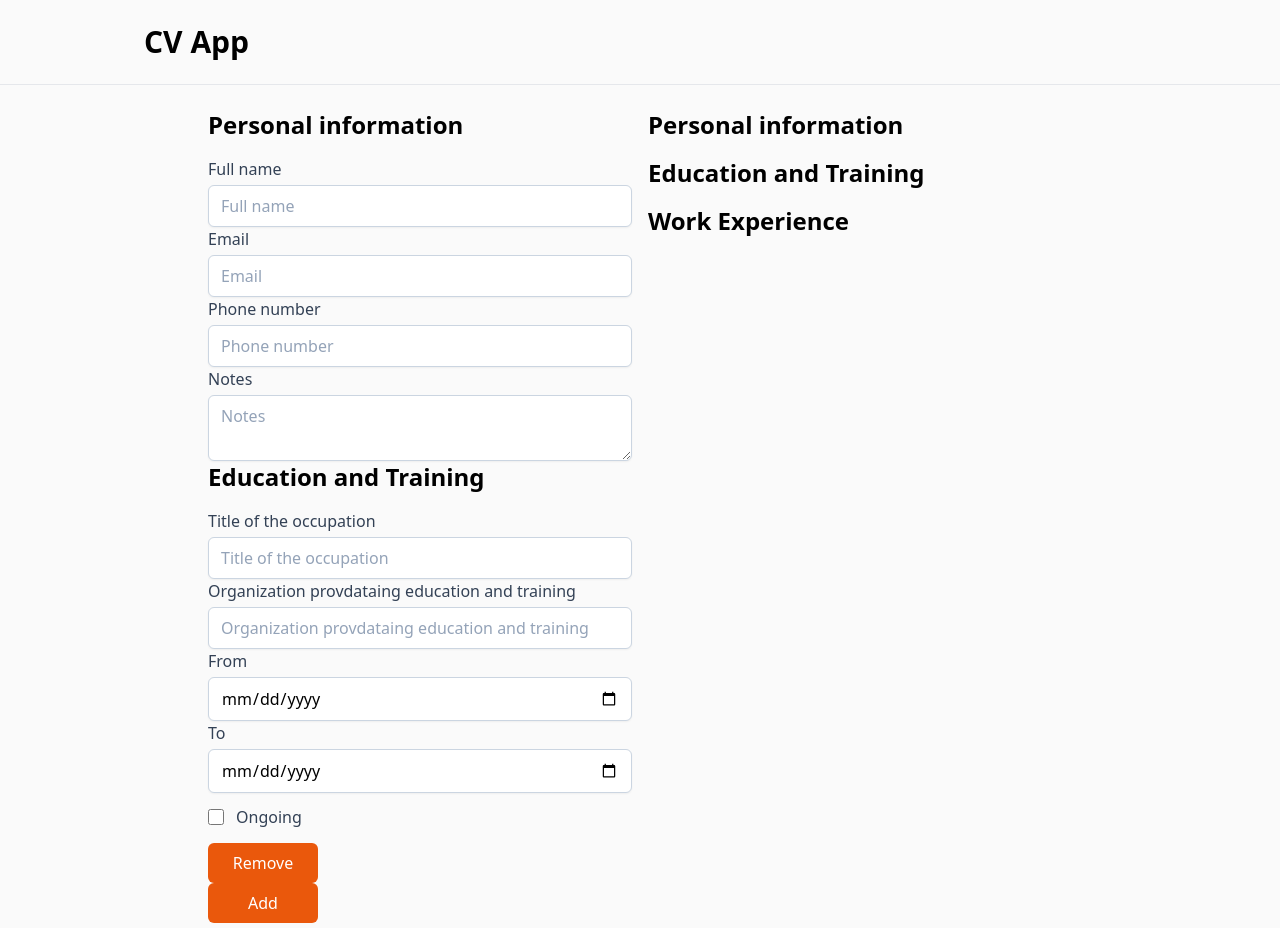
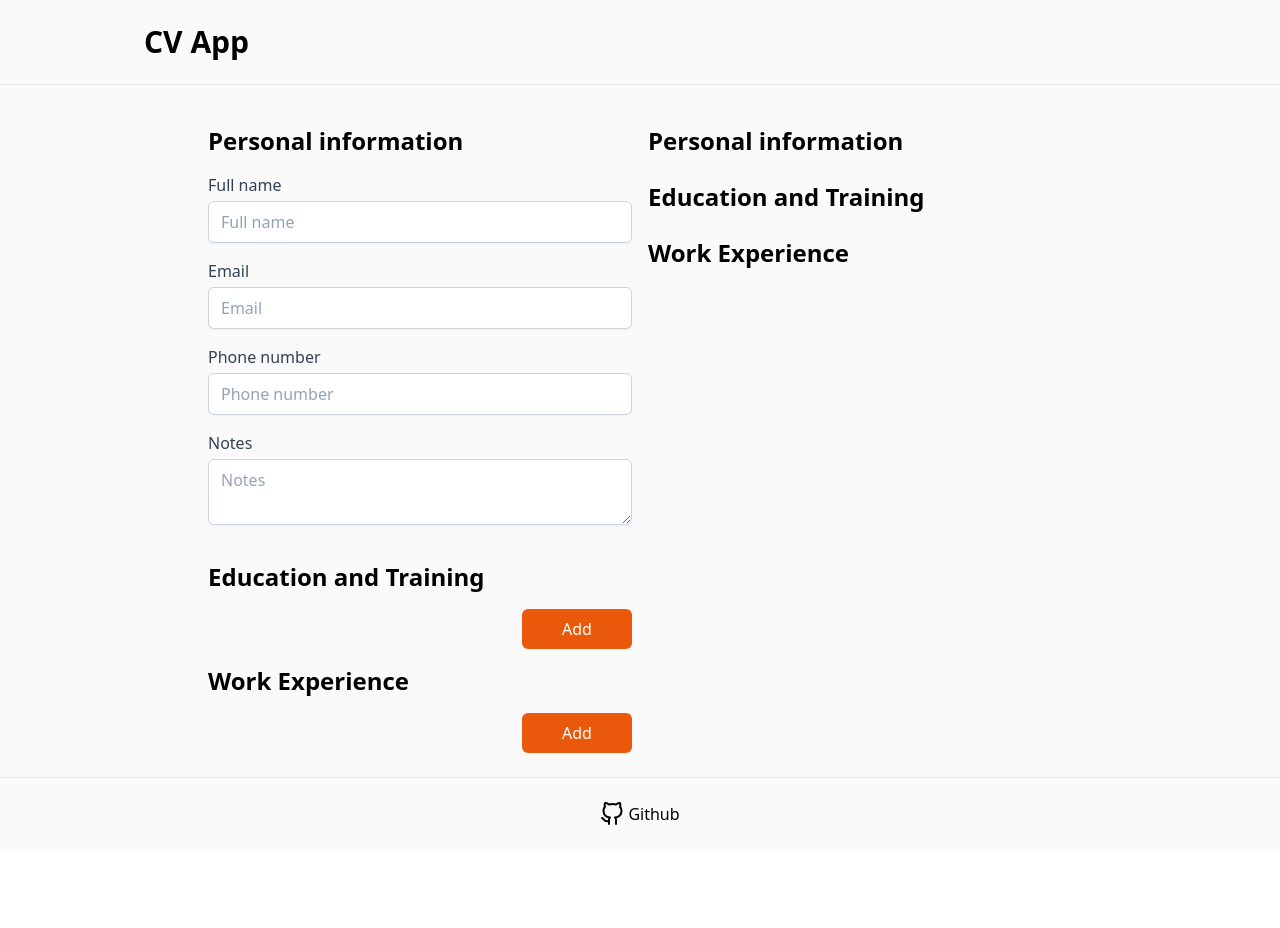
Before and after one commit to greqov/odin-cv-app, a React app: page / in a window 1280 px wide. Shown: the top 928 px of the page. After the commit the page ends 850 px from the top, so only its background shows below. Built offline with nearby package versions, Linux system fonts and the light colour scheme.

Commit message:
Fix alingment between elements

```diff
--- a/src/js/components/Main.js
+++ b/src/js/components/Main.js
@@ -38,8 +38,8 @@ export default class Main extends Component {
           notes: '',
         },
       ],
-      education: [createEducationItem()],
-      work: [createWorkItem()],
+      education: [],
+      work: [],
     };
 
     this.handleChange = this.handleChange.bind(this);
@@ -82,14 +82,17 @@ export default class Main extends Component {
       };
 
       return (
-        <div key={0}>
+        <div key={0} className="pb-1">
+          <div className="mb-4">
             <Input
               label="Full name"
               name="fullname"
               value={fullname}
               handleChange={(e) => this.handleChange(e, data)}
             />
+          </div>
 
+          <div className="mb-4">
             <Input
               label="Email"
               name="email"
@@ -97,20 +100,25 @@ export default class Main extends Component {
               value={email}
               handleChange={(e) => this.handleChange(e, data)}
             />
+          </div>
 
+          <div className="mb-4">
             <Input
               label="Phone number"
               name="phone"
               value={phone}
               handleChange={(e) => this.handleChange(e, data)}
             />
+          </div>
 
+          <div className="mb-4">
             <Textarea
               label="Notes"
               name="notes"
               value={notes}
               handleChange={(e) => this.handleChange(e, data)}
             />
+          </div>
         </div>
       );
     });
@@ -123,21 +131,26 @@ export default class Main extends Component {
       };
 
       return (
-        <div key={id}>
+        <div key={id} className="pb-4">
+          <div className="mb-4">
             <Input
               label="Title of the occupation"
               name="occupation"
               value={occupation}
               handleChange={(e) => this.handleChange(e, data)}
             />
+          </div>
 
+          <div className="mb-4">
             <Input
               label="Organization provdataing education and training"
               name="organization"
               value={organization}
               handleChange={(e) => this.handleChange(e, data)}
             />
+          </div>
 
+          <div className="mb-4">
             <Input
               label="From"
               type="date"
@@ -145,7 +158,9 @@ export default class Main extends Component {
               value={from}
               handleChange={(e) => this.handleChange(e, data)}
             />
+          </div>
 
+          <div className="mb-4">
             <Input
               label="To"
               type="date"
@@ -153,13 +168,16 @@ export default class Main extends Component {
               value={to}
               handleChange={(e) => this.handleChange(e, data)}
             />
+          </div>
 
+          <div className="mb-4">
             <Checkbox
               label="Ongoing"
               name="ongoing"
               checked={ongoing}
               handleChange={(e) => this.handleChange(e, data)}
             />
+          </div>
 
           <Button label="Remove" handleClick={(e) => this.removeItem(e, data)} />
         </div>
@@ -174,21 +192,26 @@ export default class Main extends Component {
       };
 
       return (
-        <div key={id}>
+        <div key={id} className="pb-4">
+          <div className="mb-4">
             <Input
               label="Title of the occupation"
               name="occupation"
               value={occupation}
               handleChange={(e) => this.handleChange(e, data)}
             />
+          </div>
 
+          <div className="mb-4">
             <Input
               label="Employer"
               name="employer"
               value={employer}
               handleChange={(e) => this.handleChange(e, data)}
             />
+          </div>
 
+          <div className="mb-4">
             <Input
               label="From"
               type="date"
@@ -196,7 +219,9 @@ export default class Main extends Component {
               value={from}
               handleChange={(e) => this.handleChange(e, data)}
             />
+          </div>
 
+          <div className="mb-4">
             <Input
               label="To"
               type="date"
@@ -204,20 +229,25 @@ export default class Main extends Component {
               value={to}
               handleChange={(e) => this.handleChange(e, data)}
             />
+          </div>
 
+          <div className="mb-4">
             <Checkbox
               label="Ongoing"
               name="ongoing"
               checked={ongoing}
               handleChange={(e) => this.handleChange(e, data)}
             />
+          </div>
 
+          <div className="mb-4">
             <Textarea
               label="Main activities and responsibilities"
               name="notes"
               value={notes}
               handleChange={(e) => this.handleChange(e, data)}
             />
+          </div>
 
           <Button label="Remove" handleClick={(e) => this.removeItem(e, data)} />
         </div>
@@ -228,24 +258,28 @@ export default class Main extends Component {
       <main className="js-main container max-w-4xl mx-auto mb-6 px-4">
         <div className="grid gap-4 grid-cols-2">
           <div>
-            <h2 className="block mb-4 text-2xl font-bold">Personal information</h2>
+            <h2 className="block my-4 text-2xl font-bold">Personal information</h2>
 
             {personalFields}
 
-            <h2 className="block mb-4 text-2xl font-bold">Education and Training</h2>
+            <h2 className="block my-4 text-2xl font-bold">Education and Training</h2>
 
             {educationFields}
 
+            <div className="text-right">
               <Button
                 label="Add"
                 handleClick={() => this.addItem('education', createEducationItem)}
               />
+            </div>
 
-            <h2 className="block mb-4 text-2xl font-bold">Work Experience</h2>
+            <h2 className="block my-4 text-2xl font-bold">Work Experience</h2>
 
             {workFields}
 
+            <div className="text-right">
               <Button label="Add" handleClick={() => this.addItem('work', createWorkItem)} />
+            </div>
           </div>
 
           <Preview data={this.state} />
--- a/src/js/components/Preview.js
+++ b/src/js/components/Preview.js
@@ -8,14 +8,14 @@ export default class Preview extends Component {
 
     return (
       <div>
-        <h2 className="block mb-4 text-2xl font-bold">Personal information</h2>
+        <h2 className="block my-4 text-2xl font-bold">Personal information</h2>
 
         <Info label="Full name" value={personalData.fullname} />
         <Info label="Email" value={personalData.email} />
         <Info label="Phone" value={personalData.phone} />
         <Info label="Notes name" value={personalData.notes} />
 
-        <h2 className="block mb-4 text-2xl font-bold">Education and Training</h2>
+        <h2 className="block my-4 pt-2 text-2xl font-bold">Education and Training</h2>
 
         {data.education.map((item) => {
           const { id, occupation, organization, from, to, ongoing } = item;
@@ -29,7 +29,7 @@ export default class Preview extends Component {
           );
         })}
 
-        <h2 className="block mb-4 text-2xl font-bold">Work Experience</h2>
+        <h2 className="block my-4 pt-2 text-2xl font-bold">Work Experience</h2>
 
         {data.work.map((item) => {
           const { id, occupation, employer, from, to, ongoing, notes } = item;
--- a/src/js/components/form/Checkbox.js
+++ b/src/js/components/form/Checkbox.js
@@ -5,7 +5,7 @@ export default class Checkbox extends Component {
     const { label, name, checked, handleChange } = this.props;
 
     return (
-      <div className="py-3">
+      <div className="py-2">
         <label className="inline-flex items-center font-medium text-slate-700">
           <input
             name={name}
```
Lines whose indentation alone changed are shown as unchanged.
